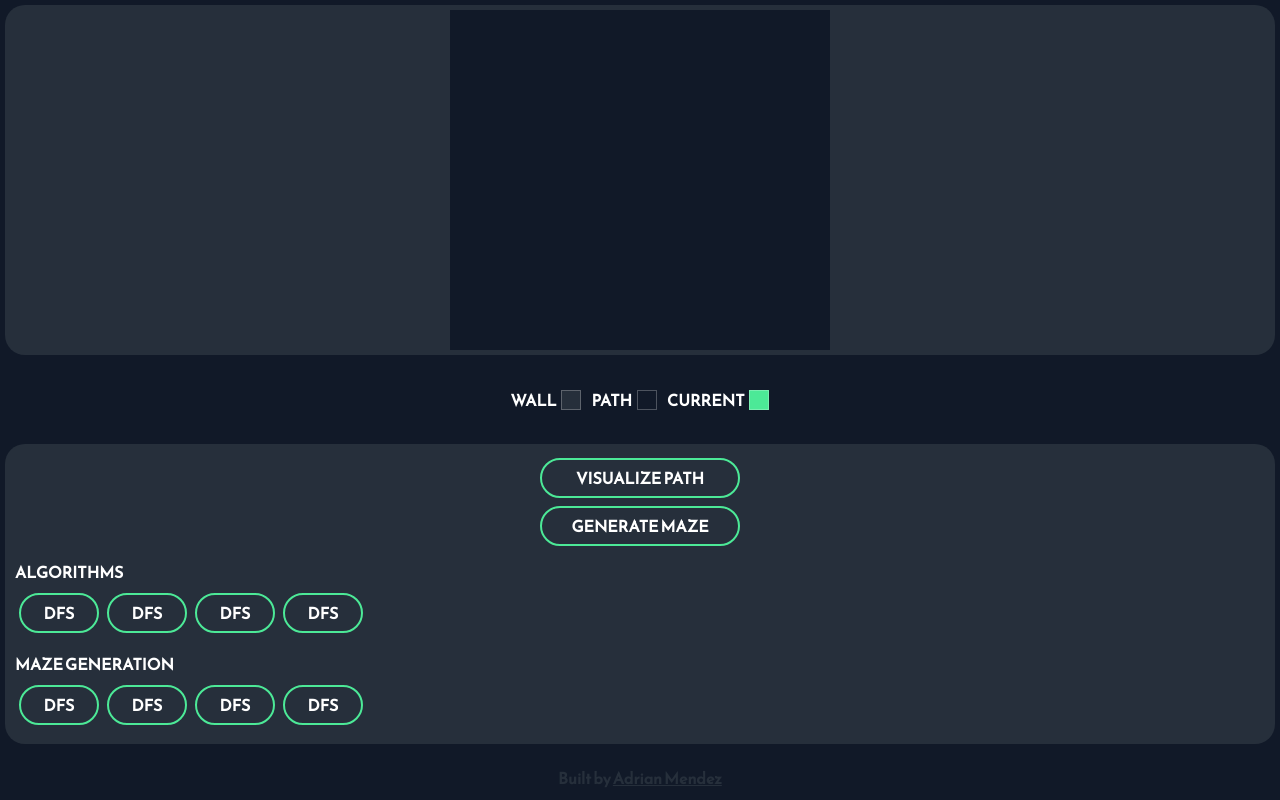
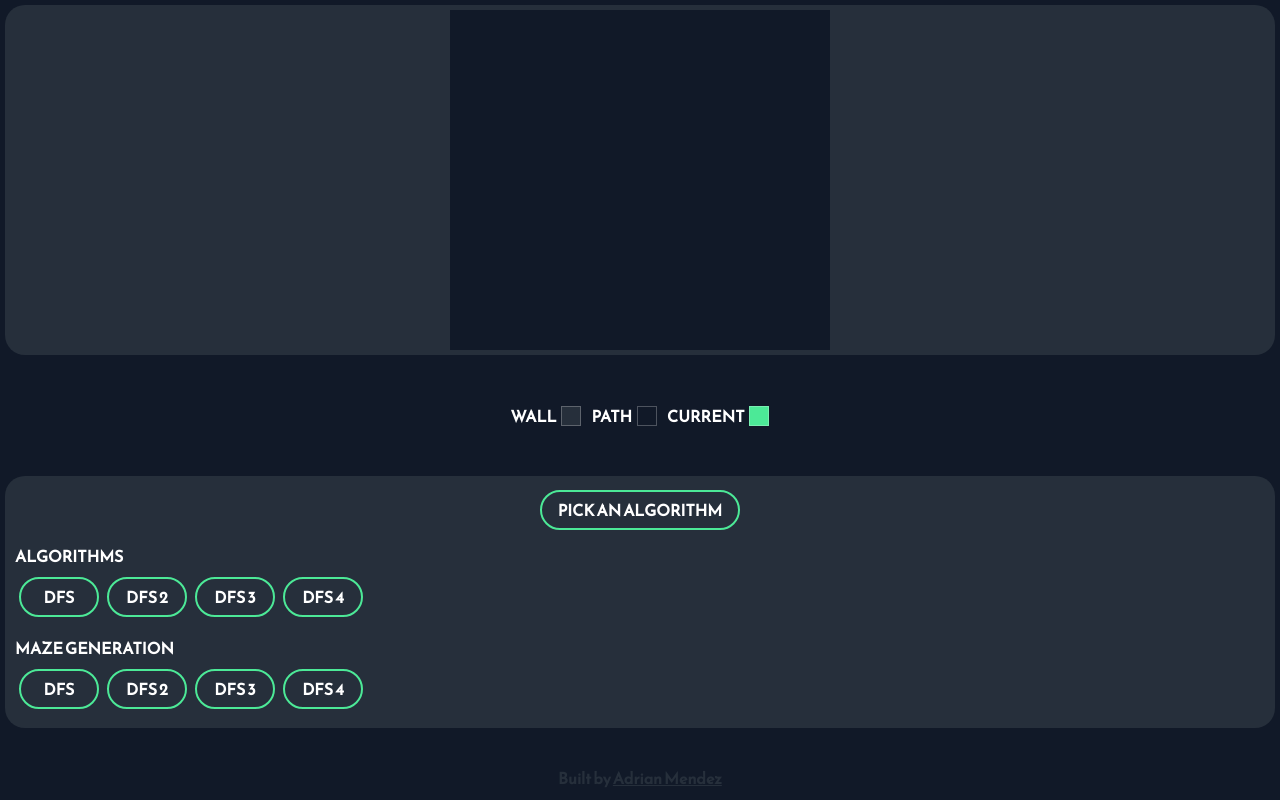
Before and after one commit to adrianmendez03/pathfinder, a React (Create React App) app: page / in a window 1280 px wide. Built offline with nearby package versions, Linux system fonts and the light colour scheme.

Commit message:
Menu interface update

```diff
--- a/src/components/button/Button.css
+++ b/src/components/button/Button.css
@@ -11,3 +11,12 @@
 .button--accent-outline {
   border: 2px solid var(--accent);
 }
+
+.button--error-outline {
+  border: 2px solid var(--compare);
+}
+
+.button--accent-filled {
+  border: 2px solid var(--accent);
+  background-color: var(--accent);
+}
--- a/src/components/button/index.tsx
+++ b/src/components/button/index.tsx
@@ -3,26 +3,25 @@ import React from "react"
 import "./Button.css"
 
 interface Props {
-  text?: string
-  icon?: string
+  refCallback?: React.RefObject<HTMLButtonElement>
+  disabled?: boolean
+  text: string
   class: string
-  callback: (event?: React.MouseEvent<HTMLButtonElement, MouseEvent>) => void
+  name: string
+  callback: (event: React.MouseEvent<HTMLButtonElement, MouseEvent>) => void
 }
 
 const Button: React.FC<Props> = (props) => {
-  return props.text ? (
+  return (
     <button
+      ref={props.refCallback ? props.refCallback : null}
+      name={props.name}
+      value={props.text}
       className={`button ${props.class}`}
       onClick={(event) => props.callback(event)}
+      disabled={props.disabled ? props.disabled : false}
     >
       {props.text}
-    </button>
-  ) : (
-    <button
-      className={`button ${props.class}`}
-      onClick={(event) => props.callback(event)}
-    >
-      <i className={props.icon}></i>
     </button>
   )
 }
--- a/src/components/menu/buttons.ts
+++ b/src/components/menu/buttons.ts
@@ -1,2 +1,2 @@
-export const mazes = ["DFS", "DFS", "DFS", "DFS"]
-export const algos = ["DFS", "DFS", "DFS", "DFS"]
+export const mazes = ["dfs", "dfs 2", "dfs 3", "dfs 4"]
+export const algos = ["dfs", "dfs 2", "dfs 3", "dfs 4"]
--- a/src/components/menu/index.tsx
+++ b/src/components/menu/index.tsx
@@ -1,4 +1,4 @@
-import React, { useState } from "react"
+import React, { useState, useRef } from "react"
 
 import { dfs } from "../../algos/maze/dfs"
 import { mazes, algos } from "./buttons"
@@ -8,35 +8,99 @@ import "./Menu.css"
 interface Props {
   grid: React.MutableRefObject<null>
 }
+
 interface Options {
+  algo: string | null
   maze: string | null
-  algo: string | null
+  running: boolean
 }
 
 const Menu: React.FC<Props> = (props) => {
+  const [algo, setAlgo] = useState<string | null>(null)
   const [options, setOptions] = useState<Options>({
-    maze: "dfs",
     algo: null,
+    maze: null,
+    running: false,
   })
+  const visualzePathButton = useRef<HTMLButtonElement>(null)
 
-  const generateMaze = async () => {
-    switch (options.maze) {
+  const toggleRun = () => {
+    setOptions({
+      ...options,
+      running: !options.running,
+    })
+  }
+
+  const generateMaze = async (
+    event: React.MouseEvent<HTMLButtonElement, MouseEvent>
+  ) => {
+    setOptions({
+      ...options,
+      maze: (event.target as HTMLButtonElement).value,
+      running: true,
+    })
+
+    const value = (event.target as HTMLButtonElement).value
+    switch (value) {
       case "dfs":
         await dfs(props.grid)
         break
       default:
         break
     }
+
+    setOptions({
+      ...options,
+      maze: (event.target as HTMLButtonElement).value,
+      running: false,
+    })
   }
 
-  const renderButtons = (buttons: string[]) => {
+  const visualzePath = async () => {
+    // toggleRun()
+
+    if (algo) {
+      switch (algo) {
+        default:
+          break
+      }
+    } else {
+      visualzePathButton.current!.classList.add("button--error-outline")
+    }
+
+    // toggleRun()
+  }
+
+  const handleAlgoClick = (
+    event: React.MouseEvent<HTMLButtonElement, MouseEvent>
+  ) => {
+    visualzePathButton.current!.classList.remove("button--error-outline")
+    const value = (event.target as HTMLButtonElement).value
+
+    setOptions({
+      ...options,
+      algo: value,
+    })
+  }
+
+  const renderButtons = (
+    buttons: string[],
+    type: keyof Options,
+    callback: (event: React.MouseEvent<HTMLButtonElement, MouseEvent>) => void
+  ) => {
     return buttons.map((button, index) => {
       return (
         <li key={index}>
           <Button
-            callback={() => console.log("bruh")}
+            name={type}
+            callback={callback}
             text={button}
-            class="button--accent-outline"
+            class={
+              options[type] === button
+                ? "button--accent-filled"
+                : "button--accent-outline"
+            }
+            disabled={options.running}
           />
         </li>
       )
@@ -47,24 +111,28 @@ const Menu: React.FC<Props> = (props) => {
     <section className="menu flex--col rounded-corners">
       <section className="flex--col">
         <Button
-          callback={generateMaze}
-          text="Visualize Path"
+          name="algo"
+          callback={visualzePath}
+          text={
+            options.algo ? `Visualize ${options.algo}` : "Pick an algorithm"
+          }
           class="button--accent-outline"
-        />
-        <Button
-          callback={generateMaze}
-          text="Generate Maze"
-          class="button--accent-outline"
+          refCallback={visualzePathButton}
+          disabled={options.running}
         />
       </section>
       <section className="flex--col">
         <section className="menu__inputs">
           <p>Algorithms</p>
-          <ul className="flex--row">{algos && renderButtons(algos)}</ul>
+          <ul className="flex--row">
+            {algos && renderButtons(algos, "algo", handleAlgoClick)}
+          </ul>
         </section>
         <section className="menu__inputs">
           <p>Maze Generation</p>
-          <ul className="flex--row">{mazes && renderButtons(mazes)}</ul>
+          <ul className="flex--row">
+            {mazes && renderButtons(mazes, "maze", generateMaze)}
+          </ul>
         </section>
       </section>
     </section>
```
